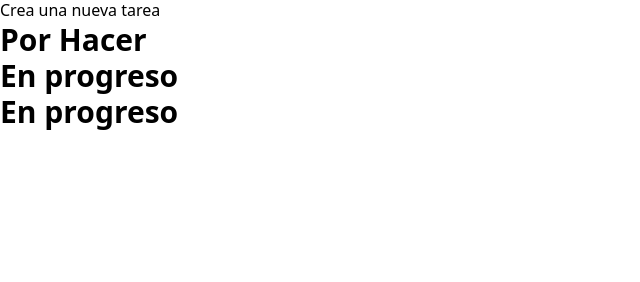
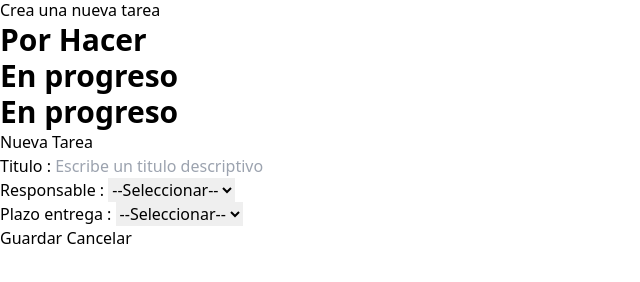
Before and after one commit to OMDfcoronado/M3U2TrelloAppFredyCoronado, a plain HTML site: page index.html in a window 1280 px wide. Shown: the part 26-308 px from the top of the page, without its empty margins (0-640 px from the left). Drawn offline with nearby package versions, Linux system fonts and the light colour scheme.

Commit message:
finish html

```diff
--- a/index.html
+++ b/index.html
@@ -49,6 +49,52 @@
     </main>
     <!-- Fin de Canva -->
 
+    <!-- Modal -->
+
+    <aside id="modalNewTask">
+        <div class="container">
+            <div class="form-container">
+                <h2>Nueva Tarea</h2>
+                <form id="formNewTask">
+                    <div class="row">
+                        <label for="titleTask">Titulo :</label>
+                        <input type="text" id="titleTask" name="titleTask" placeholder="Escribe un titulo descriptivo">
+                    </div>
+                    <div class="row">
+                        <label for="responsibleTask">Responsable :</label>
+                        <select name="responsibleTask" id="responsibleTask">
+                            <option value="">--Seleccionar--</option>
+                            <option value="user01">User 01</option>
+                            <option value="user02">User 02</option>
+                        </select>
+                    </div>
+
+                    <div class="row">
+                        <label for="deadLineTask">Plazo entrega :</label>
+                        <select name="deadLineTask" id="deadLineTask">
+                            <option value="">--Seleccionar--</option>
+                            <option value="oneDay">1 día</option>
+                            <option value="twoDay">2 días</option>
+                            <option value="sevenDay">1 semana</option>
+                        </select>
+                    </div>
+
+                    <div class="row">
+                        <div class="buttons">
+                            <button class="button button-primary" type="submit">
+                                Guardar
+                            </button>
+                            <button class="button button-secondary" type="reset" id="btnCancelNewTask">
+                                Cancelar
+                            </button>
+                        </div>
+                    </div>
+                </form>
+            </div>
+        </div>
+    </aside>
+    <!-- Final Modal -->
+
 </body>
 
 </html>
```
